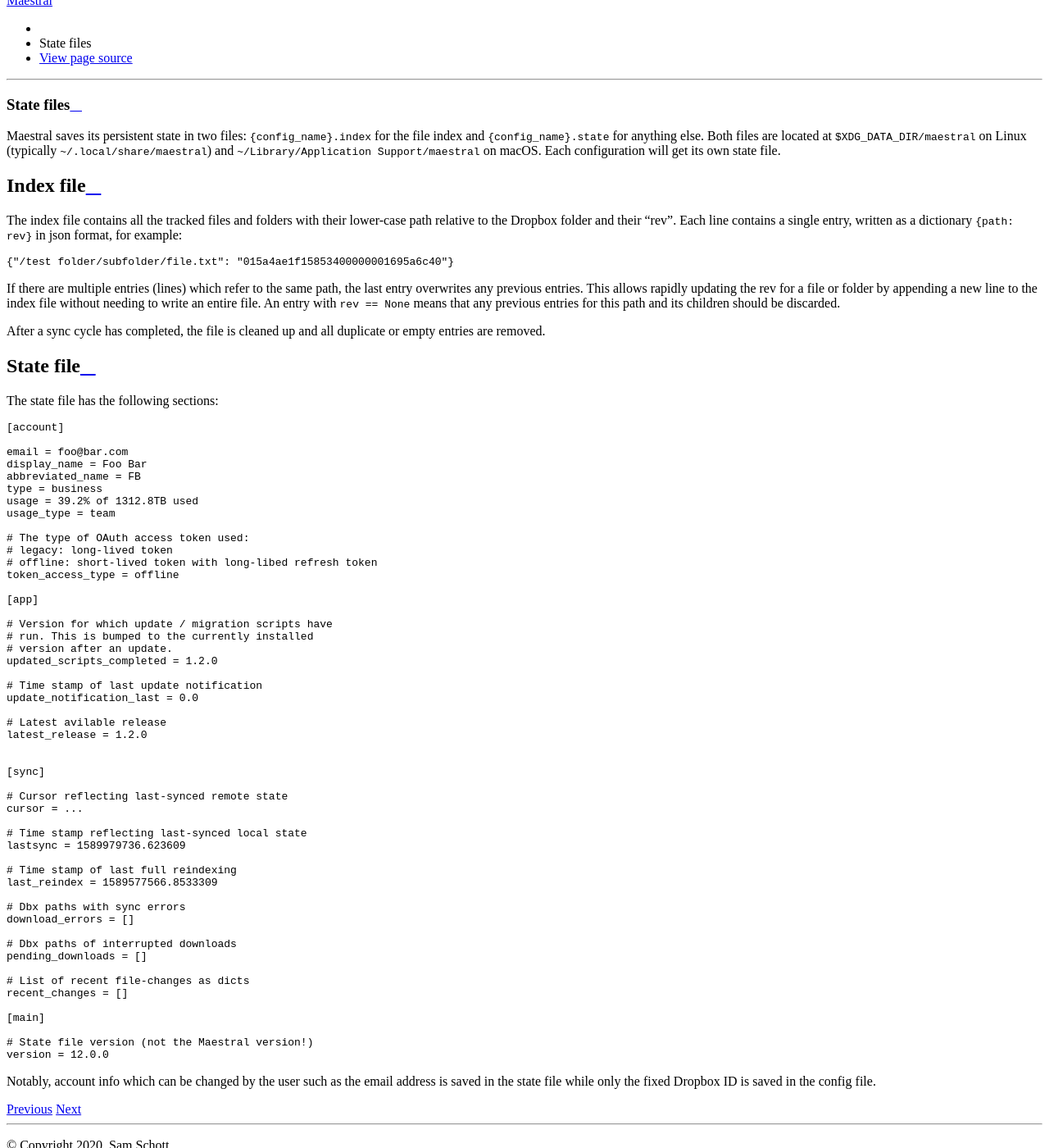
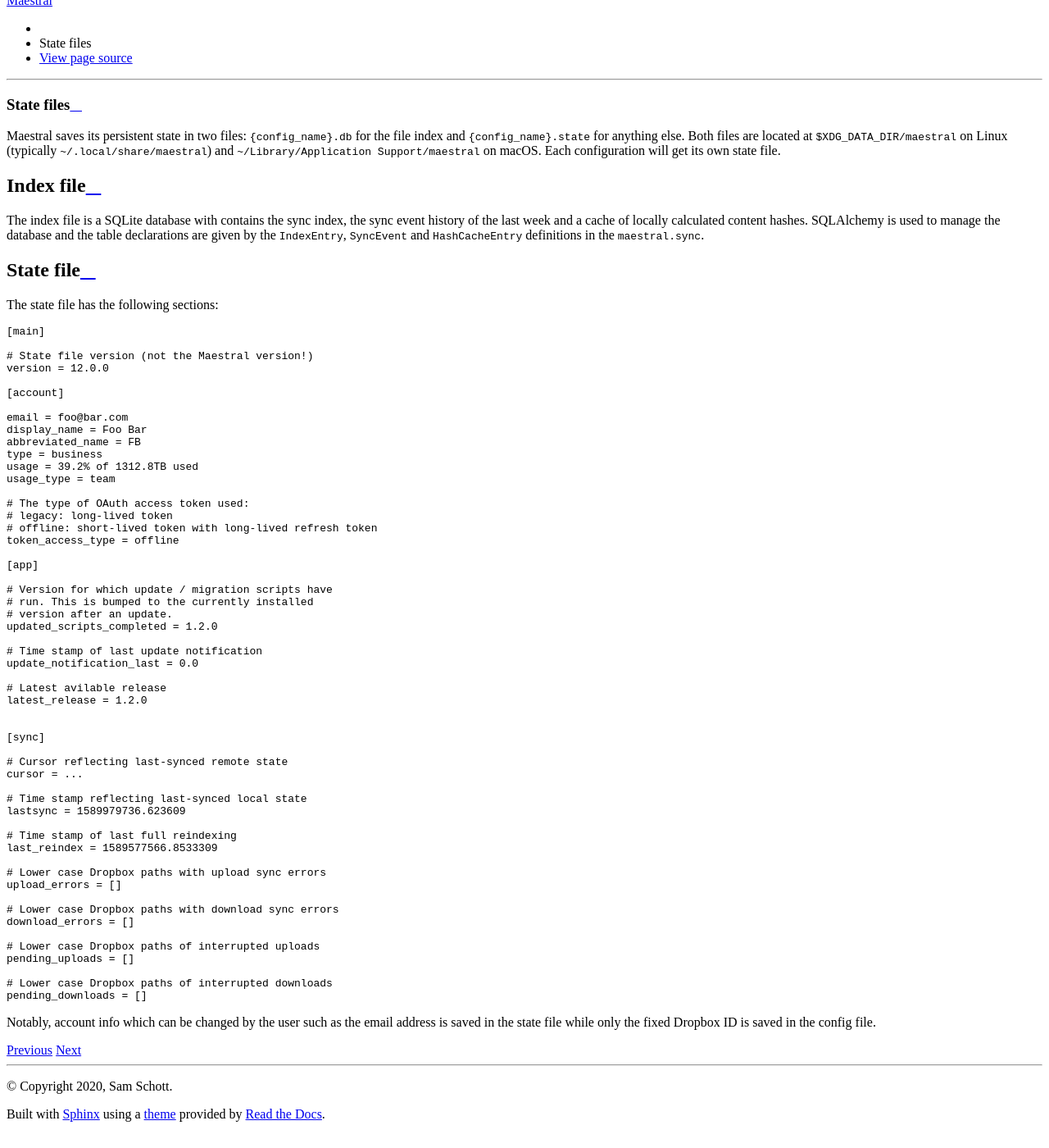
Before and after one commit to samschott/maestral, a Sphinx documentation site: the page built from docs/state_files.rst, in a window 1280 px wide and 1400 px high, scrolled down 761 px. Shown: the whole window at 82% size. Built offline with Sphinx 7.4.7 and the Read the Docs theme 2.0.0, drawn with Linux system fonts in a browser that asks for light colours; pages that are not in the unit, such as notebooks, are missing from menus; comment, search, counter and statistics services are not loaded; after the commit the page ends 2137 px from its top, so only the background shows below that.

Commit message:
[docs] update state file docs for v1.2.0

```diff
--- a/docs/state_files.rst
+++ b/docs/state_files.rst
@@ -2,33 +2,19 @@
 State files
 ===========
 
-Maestral saves its persistent state in two files: ``{config_name}.index`` for the file
+Maestral saves its persistent state in two files: ``{config_name}.db`` for the file
 index and ``{config_name}.state`` for anything else. Both files are located at
 ``$XDG_DATA_DIR/maestral`` on Linux (typically ``~/.local/share/maestral``) and
 ``~/Library/Application Support/maestral`` on macOS. Each configuration will get its
 own state file.
 
-
 Index file
 **********
 
-The index file contains all the tracked files and folders with their lower-case path
-relative to the Dropbox folder and their "rev". Each line contains a single entry, written
-as a dictionary ``{path: rev}`` in json format, for example:
-
-.. code-block:: python
-
-    {"/test folder/subfolder/file.txt": "015a4ae1f15853400000001695a6c40"}
-
-If there are multiple entries (lines) which refer to the same path, the last entry
-overwrites any previous entries. This allows rapidly updating the rev for a file or folder
-by appending a new line to the index file without needing to write an entire file. An
-entry with ``rev == None`` means that any previous entries for this path and its children
-should be discarded.
-
-After a sync cycle has completed, the file is cleaned up and all duplicate or empty
-entries are removed.
-
+The index file is a SQLite database with contains the sync index, the sync event history
+of the last week and a cache of locally calculated content hashes. SQLAlchemy is used to
+manage the database and the table declarations are given by the ``IndexEntry``,
+``SyncEvent`` and ``HashCacheEntry`` definitions in the :mod:`maestral.sync`.
 
 State file
 **********
@@ -36,6 +22,11 @@ State file
 The state file has the following sections:
 
 .. code-block:: ini
+
+    [main]
+
+    # State file version (not the Maestral version!)
+    version = 12.0.0
 
     [account]
 
@@ -48,7 +39,7 @@ The state file has the following sections:
 
     # The type of OAuth access token used:
     # legacy: long-lived token
-    # offline: short-lived token with long-libed refresh token
+    # offline: short-lived token with long-lived refresh token
     token_access_type = offline
 
     [app]
@@ -76,19 +67,18 @@ The state file has the following sections:
     # Time stamp of last full reindexing
     last_reindex = 1589577566.8533309
 
-    # Dbx paths with sync errors
+    # Lower case Dropbox paths with upload sync errors
+    upload_errors = []
+
+    # Lower case Dropbox paths with download sync errors
     download_errors = []
 
-    # Dbx paths of interrupted downloads
+    # Lower case Dropbox paths of interrupted uploads
+    pending_uploads = []
+
+    # Lower case Dropbox paths of interrupted downloads
     pending_downloads = []
 
-    # List of recent file-changes as dicts
-    recent_changes = []
-
-    [main]
-
-    # State file version (not the Maestral version!)
-    version = 12.0.0
 
 Notably, account info which can be changed by the user such as the email address is saved
 in the state file while only the fixed Dropbox ID is saved in the config file.
```
